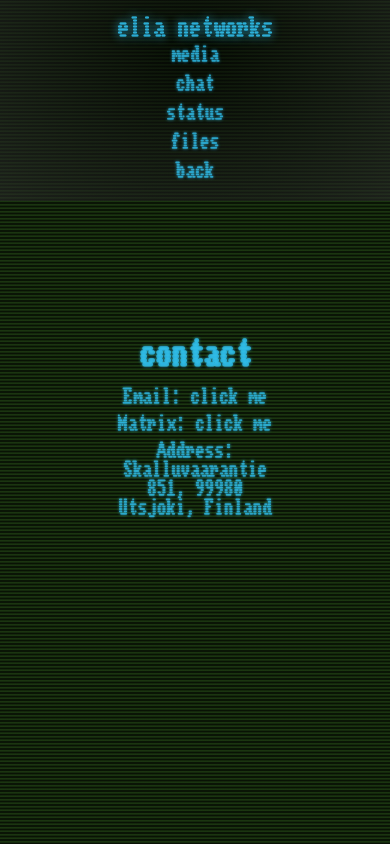
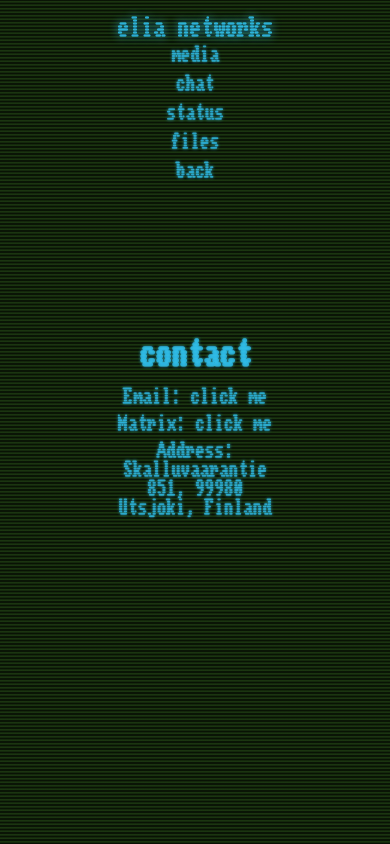
Before and after one commit to schizoposter/network-website, a plain HTML site: page contact/index.html in a window 390 px wide. Drawn offline with Linux system fonts and the light colour scheme.

Commit message:
Update contact-style.css

```diff
--- a/assets/contact-style.css
+++ b/assets/contact-style.css
@@ -106,9 +106,8 @@
   @media (max-width: 600px) {
     .navbar {
       flex-direction: column;
-      align-items: center;
-    }
-
+      background: transparent;
+      }
     .nav-links {
       flex-direction: column;
       align-items: center;
```
